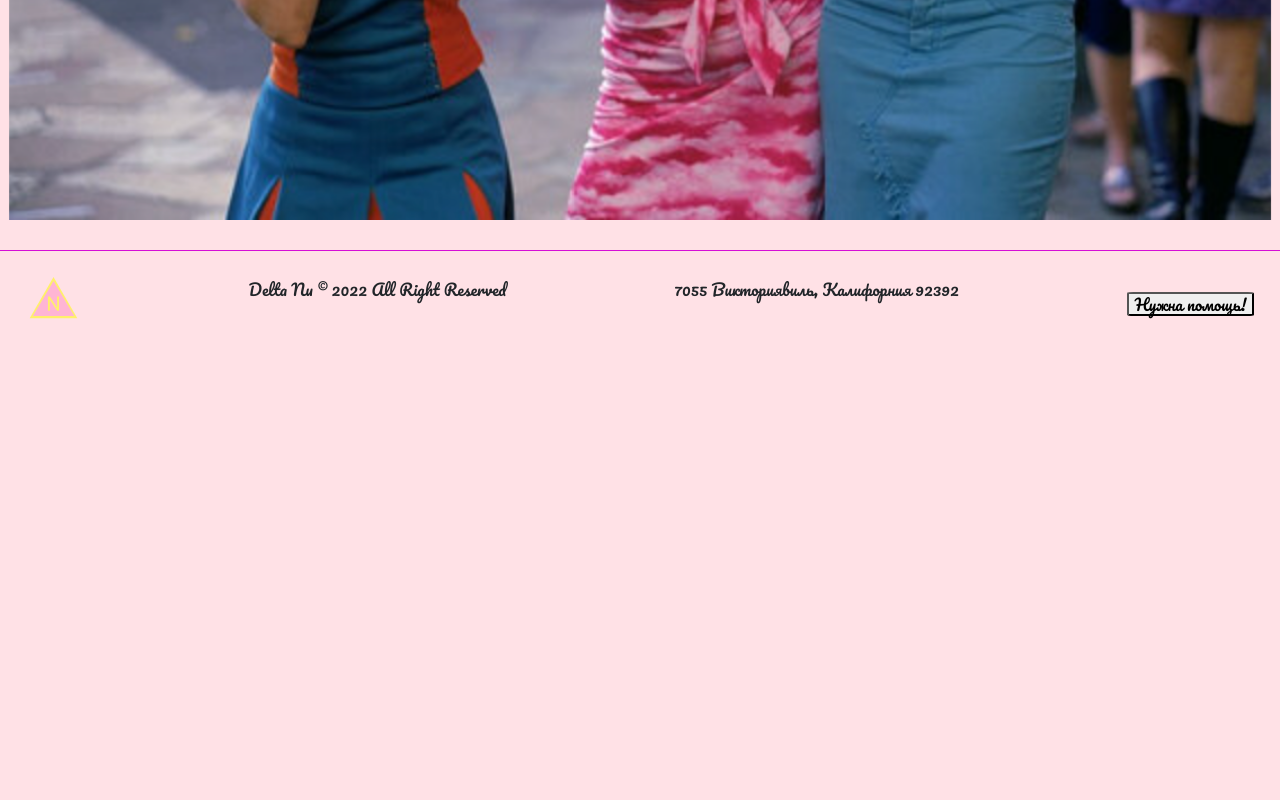
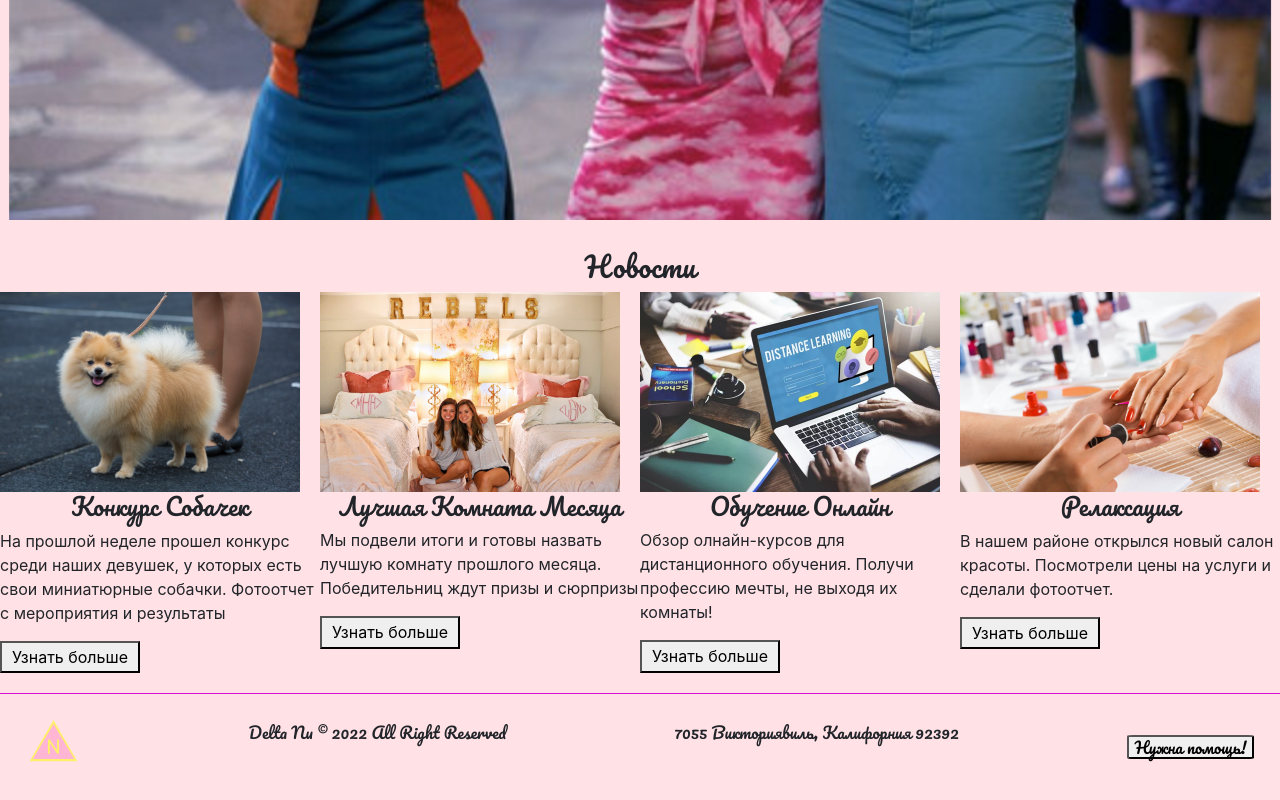
Before and after one commit to ErenJ13/Delta-N, a plain HTML site: page index.html in a window 1280 px wide. Shown: the part 2430-3230 px from the top of the page. Before the commit the page ends 2787 px from the top, so only its background shows below. Drawn offline with nearby package versions, Linux system fonts and the light colour scheme.

Commit message:
feat: add news

```diff
--- a/assets/style/SCSS/_footer.scss
+++ /dev/null
@@ -1,3 +0,0 @@
-.footer {
-    background-color: red;
-}
--- a/assets/style/SCSS/style.scss
+++ b/assets/style/SCSS/style.scss
@@ -227,6 +227,52 @@ body {
     }
 }
 
+.news {
+    &-title {
+        font-family: 'Pacifico', sans-serif;
+        text-align: center;
+        text-transform: capitalize;
+    }
+
+    &-container {
+        display: flex;
+        justify-content: space-between;
+
+        @media (max-width: 1000px) {
+            flex-direction: column;
+            justify-content: center;
+            align-items: center;
+        }
+    }
+
+    &-pic {
+        width: 300px;
+    }
+
+    &-item {
+        width: 350px;
+
+        @media (max-width: 100px) {
+            width: 500px;
+        }
+    }
+
+    &-button {
+        margin-bottom: 20px;
+        padding: 5px 10px;
+
+        &:hover {
+            cursor: pointer;
+            background-color: #f83d7b;
+            color: white;
+        }
+    }
+
+
+
+
+}
+
 .footer {
     padding: 2%;
     display: flex;
@@ -260,7 +306,6 @@ body {
     margin: 0;
     border-top: 1px solid #d60ed6;
 
-
     @media (max-width: 645px) {
         flex-direction: column;
         align-items: center;
--- a/index.html
+++ b/index.html
@@ -245,6 +245,38 @@
                 </div>
         </section>
 
+        <section class="news">
+            <h3 class="news-title">Новости</h3>
+            <div class="news-container">
+                <div class="news-item">
+                    <img src="./assets/img/news1.jpg" alt="новости" class="news-pic">
+                    <h4 class="news-title">Конкурс собачек</h4>
+                    <p class="news-text">На прошлой неделе прошел конкурс среди наших девушек,
+                        у которых есть cвои миниатюрные собачки. Фотоотчет с мероприятия и результаты
+                    </p>
+                    <button class="news-button">Узнать больше</button>
+                </div>
+                <div class="news-item">
+                    <img src="./assets/img/news2.jpg" alt="новости" class="news-pic">
+                    <h4 class="news-title">Лучшая комната месяца</h4>
+                    <p class="news-text">Мы подвели итоги и готовы назвать лучшую комнату прошлого месяца. Победительниц ждут призы и сюрпризы</p>
+                    <button class="news-button">Узнать больше</button>
+                </div>
+                <div class="news-item">
+                    <img src="./assets/img/news3.jpg" alt="новости" class="news-pic">
+                    <h4 class="news-title">Обучение онлайн</h4>
+                    <p class="news-text">Обзор олнайн-курсов для дистанционного обучения. Получи профессию мечты, не выходя их комнаты!</p>
+                    <button class="news-button">Узнать больше</button>
+                </div>
+                <div class="news-item">
+                    <img src="./assets/img/news4.jpg" alt="новости" class="news-pic">
+                    <h4 class="news-title">Релаксация</h4>
+                    <p class="news-text">В нашем районе открылся новый салон красоты. Посмотрели цены на услуги и сделали фотоотчет. </p>
+                    <button class="news-button">Узнать больше</button>
+                </div>
+            </div>
+        </section>
+
 
     </main>
     <footer class="footer">
```
Also changed, not shown: assets/img/news1.jpg (added), assets/img/news2.jpg (added), assets/img/news3.jpg (added), assets/img/news3w2.jpg (added), assets/img/news4.jpg (added), assets/style/SCSS/style.css, 1 other file.
